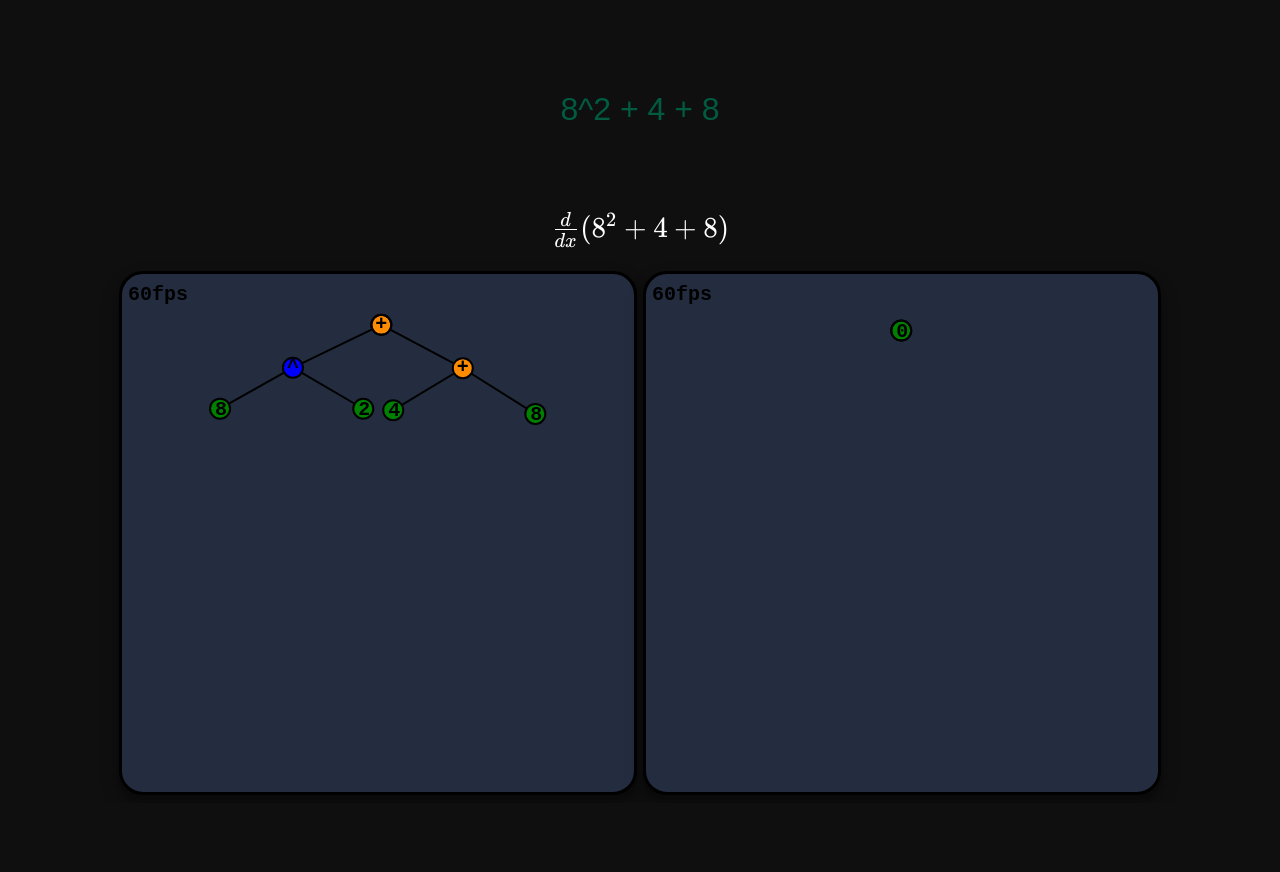
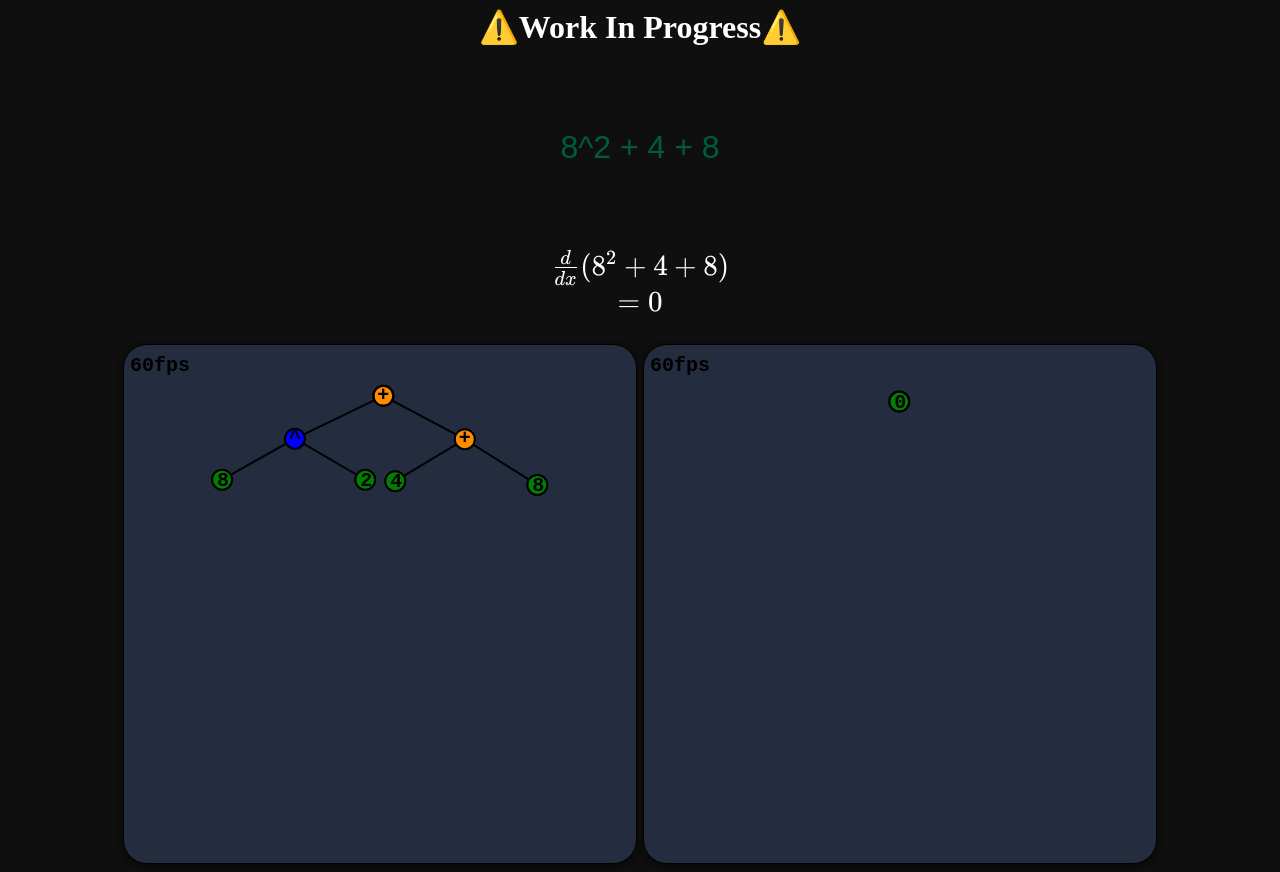
Before and after one commit to Nandith-Narayan/graph-differentiation, a Vue app: page / in a window 1280 px wide. Shown: the top 872 px of the page. Before the commit the page ends 803 px from the top, so only its background shows below. Built offline with nearby package versions, Linux system fonts and the light colour scheme.

Commit message:
Adjusted graph display css

```diff
--- a/index.html
+++ b/index.html
@@ -5,7 +5,7 @@
     <link rel="icon" href="/favicon.ico">
     <link rel="stylesheet" href="https://cdn.jsdelivr.net/npm/katex@0.16.9/dist/katex.min.css" integrity="sha384-n8MVd4RsNIU0tAv4ct0nTaAbDJwPJzDEaqSD1odI+WdtXRGWt2kTvGFasHpSy3SV" crossorigin="anonymous">
     <meta name="viewport" content="width=device-width, initial-scale=1.0">
-    <title>Vite App</title>
+    <title>Graph Differentiation</title>
   </head>
   <body>
     <div id="app"></div>
--- a/src/App.vue
+++ b/src/App.vue
@@ -3,6 +3,7 @@ import ExpressionInput from './components/ExpressionInput.vue';
 </script>
 
 <template>
+  <div class="latex-container"> <h1>⚠️Work In Progress⚠️</h1></div>
   <ExpressionInput />
 </template>
 
@@ -14,4 +15,15 @@ body{
   --fg-color2: #008170;
   background-color: var(--bg-color1);
 }
+h1{
+  color:white;
+  padding:0;
+  margin: 0;
+}
+
+.latex-container{
+    display: flex;
+    flex-direction: row;
+    justify-content: center;
+  }
 </style>
--- a/src/components/ExpressionInput.vue
+++ b/src/components/ExpressionInput.vue
@@ -10,6 +10,8 @@
   const input_latex = ref("")
   const root_node = ref(null)
   const derivative_node = ref(null)
+  const output_latex = ref("")
+
 
   try {
     root_node.value = parse(raw_input.value.replaceAll(' ', '').toLowerCase());
@@ -18,6 +20,10 @@
         throwOnError: false
     });
     derivative_node.value = simplifyTree(computeDerivative(root_node.value));
+    // eslint-disable-next-line no-undef
+    output_latex.value = katex.renderToString("\\color{white}="+treeToLatex(derivative_node.value), {
+        throwOnError: false
+    });
   } catch (error) { /* empty */ }
 
 
@@ -29,6 +35,10 @@
           throwOnError: false
       });
       derivative_node.value = simplifyTree(computeDerivative(root_node.value));
+      // eslint-disable-next-line no-undef
+      output_latex.value = katex.renderToString("\\color{white}="+treeToLatex(derivative_node.value), {
+          throwOnError: false
+      });
     } catch (error) { /* empty */ }
   });
 </script>
@@ -36,11 +46,12 @@
 <template>
   <div id="input-container">
     <label for="raw-input">
-    <input id="raw-input" type="text" v-model="raw_input"/>
-  </label>
+      <input id="raw-input" type="text" v-model="raw_input"/>
+    </label>
   </div>
-  <div class="latex-container" v-html="input_latex">
-  </div>
+  <div class="latex-container" v-html="input_latex"></div>
+  <div class="latex-container" v-html="output_latex"></div>
+
   <div id="display-container">
   <TreeDisplay :tree="root_node" name="input-function-graph"/>
   <TreeDisplay :tree="derivative_node" name="output-function-graph"/>
--- a/src/components/TreeDisplay.vue
+++ b/src/components/TreeDisplay.vue
@@ -18,6 +18,8 @@
   let node_data = ref({});
   let mx = 0;
   let my = 0;
+  // eslint-disable-next-line no-unused-vars
+  let zoom = 1.0;
   let bt = performance.now();
   onMounted(() => {
     canvas.value = document.getElementById(props.name);
@@ -46,7 +48,7 @@
   }
 
   function draw() {
-    const dt = Math.min(performance.now() - bt, 5000.0);
+    const dt = Math.min(performance.now() - bt, 2000.0);
     bt = performance.now();
     //try{
     updateNodeData(dt/1000.0);
@@ -123,11 +125,19 @@
 
   function getMousePos(e) {
     const rect = canvas.value.getBoundingClientRect();
-
     mx = (e.clientX - rect.left) / (rect.right - rect.left) * canvas.value.width,
     my = (e.clientY - rect.top) / (rect.bottom - rect.top) * canvas.value.height
+  }
 
-}
+  /*function getWheelPos(e){
+    if(e.deltaY < 0){
+      zoom *= 0.95;
+    }else{
+      zoom *= 1.05;
+    }
+    ctx.value.scale(zoom,zoom);
+  }*/
+
 </script>
 
 <template>
@@ -143,8 +153,8 @@
     background-color: var(--bg-color2);
     border-style: solid;
     border-color: #000000;
-    border-width: 3px;
-    box-shadow: rgba(0, 0, 0, 0.19) 0px 10px 20px, rgba(0, 0, 0, 0.23) 0px 6px 6px;
+    border-width: 1px;
+    box-shadow: rgba(0, 0, 0, 0.16) 0px 3px 6px, rgba(0, 0, 0, 0.23) 0px 3px 6px;
   }
 
 </style>
```
Also changed, not shown: 1 other file (tests, documents, lock files or other folders).
